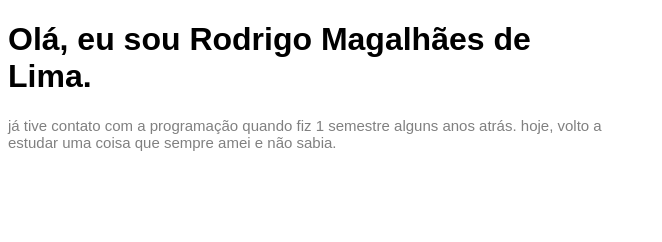
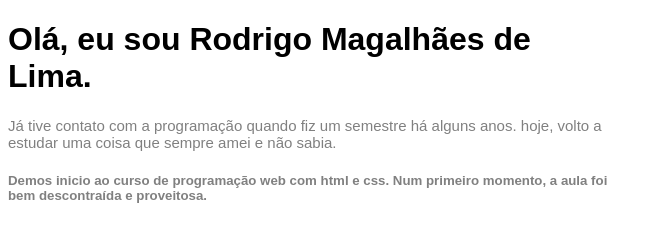
Before and after one commit to rodrigomdelimadev93/jd_fortaleza, a plain HTML site: page index.html in a window 1280 px wide. Shown: the whole page, without its empty margins (0-662 px from the left). Drawn offline with Linux system fonts and the light colour scheme.

Commit message:
Add files via upload

```diff
--- a/index.html
+++ b/index.html
@@ -1,9 +1,12 @@
 <!DOCTYPE html>
 <html>
 <style>
-    h1, p {
+    h1, h5, p {
         font-family: Arial;
 
+    }
+    h5 {
+       color:gray
     }
     p {
         font-size: 15px;
@@ -23,9 +26,14 @@
         Olá, eu sou Rodrigo Magalhães de Lima.
     </h1>
     <p>
-        já tive contato com a programação quando fiz 1 semestre alguns anos atrás. hoje,
+        Já tive contato com a programação quando fiz um semestre há alguns anos. hoje,
         volto a estudar uma coisa que sempre amei e não sabia.
     </p>
+
+    <h5>
+        Demos inicio ao curso de programação web com html e css. Num primeiro momento, a aula foi bem descontraída e proveitosa.
+
+    </h5>
 </div>
 
 
```
